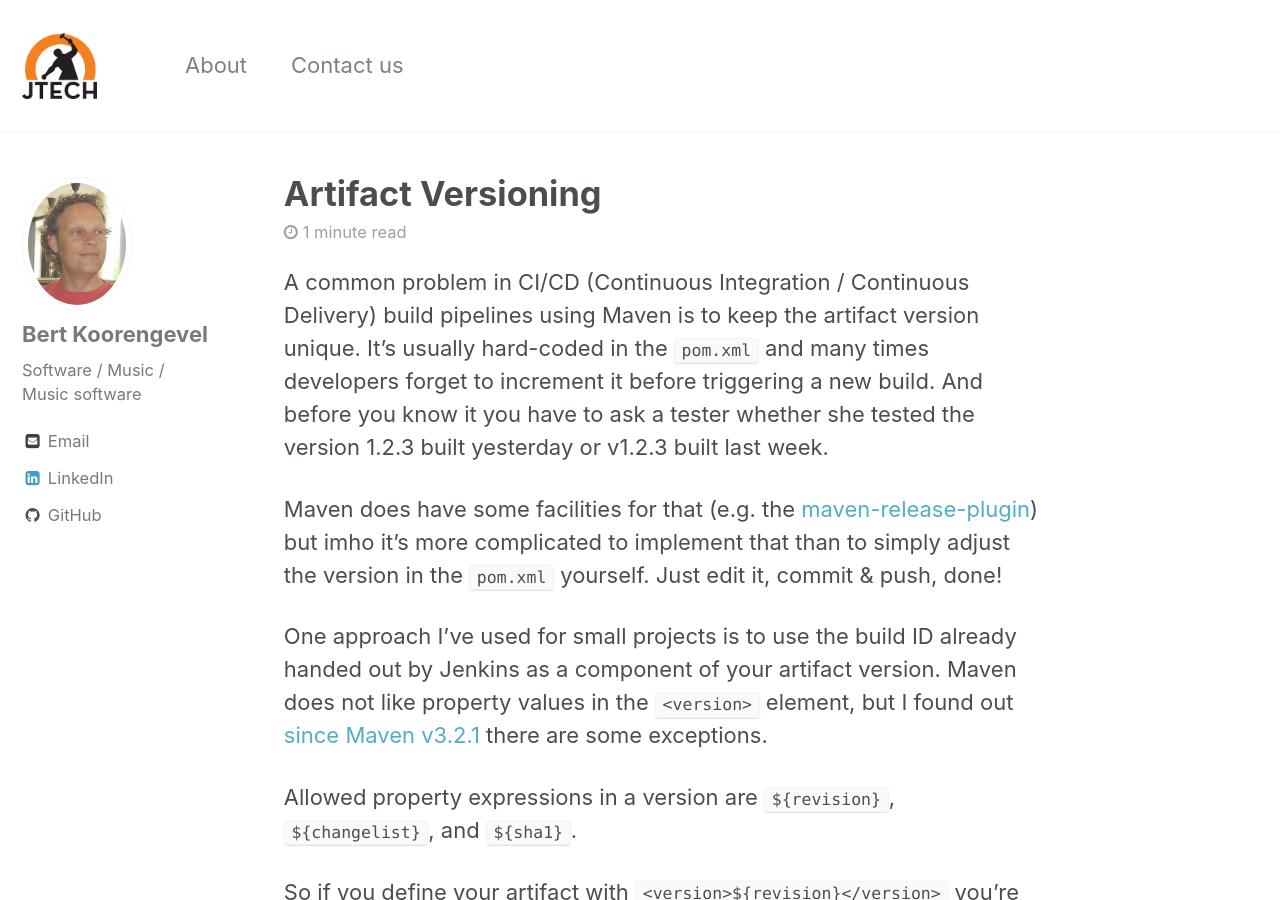
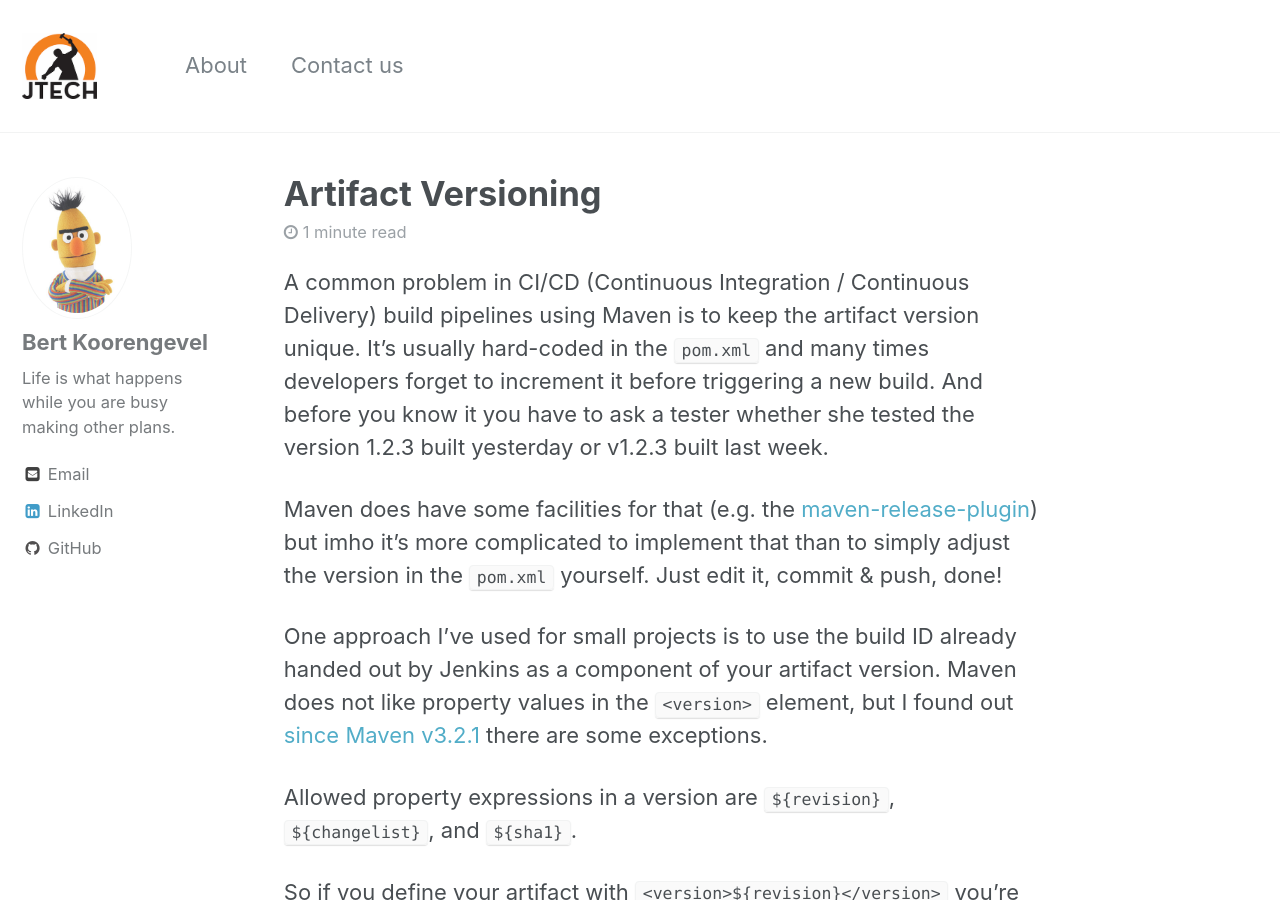
Before and after one commit to Ordina-JTech/Ordina-JTech.github.io, a Jekyll site: the page built from _posts/2017-03-03-artifact-versioning.md, in a window 1280 px wide and 900 px high. Built offline with Jekyll 4.4.1, drawn with Linux system fonts in a browser that asks for light colours.

Commit message:
bio updated

```diff
--- a/_data/authors.yml
+++ b/_data/authors.yml
@@ -27,7 +27,7 @@ casmarrav:
 bertkoor:
   name             : Bert Koorengevel
   avatar           : /assets/images/bio/bertkoor-bio.jpg
-  bio              : Software / Music / Music software
+  bio              : Life is what happens while you are busy making other plans.
   email            : bert.koorengevel@ordina.nl
   linkedin         : https://www.linkedin.com/in/bertkoor
   github           : BertKoor
```
Also changed, not shown: assets/images/bio/bertkoor-bio.jpg.
